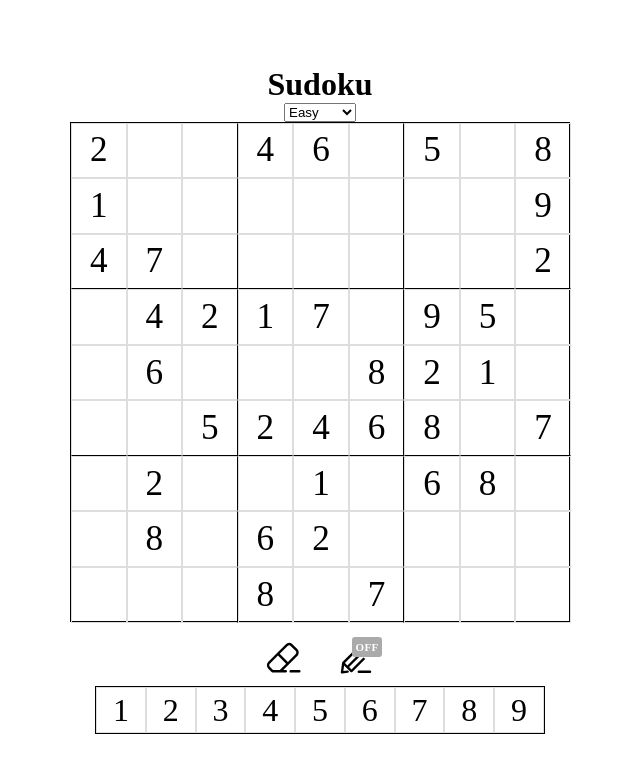
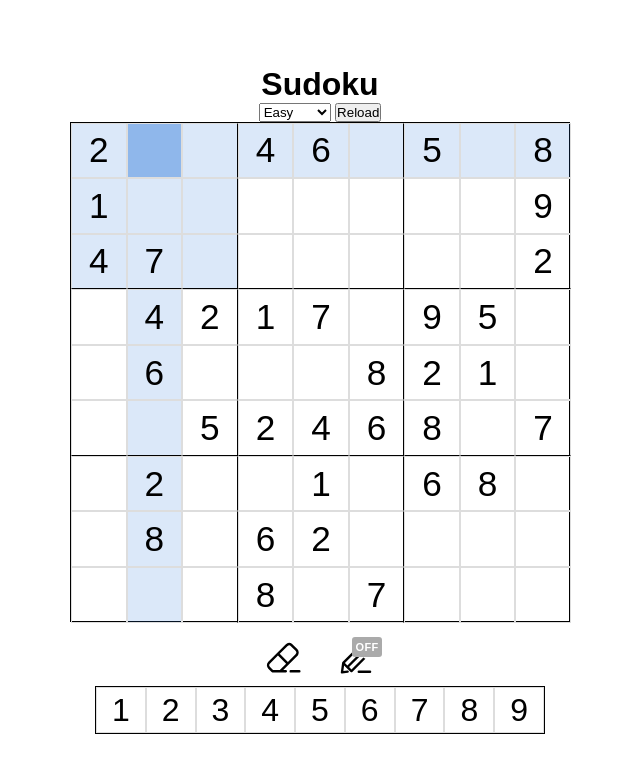
Before and after one commit to MattBuchs/Sudoku, a website built with Vite: page index.html in a window 1280 px wide. Both pictures are taken after a click on the element 474 px from the left and 150 px from the top of the page. Shown: the whole page, without its empty margins (320-960 px from the left). Built offline with nearby package versions, Linux system fonts and the light colour scheme.

Commit message:
adding color depending on the box that is clicked + reload button

```diff
--- a/index.html
+++ b/index.html
@@ -21,6 +21,7 @@
                     <option value="hard">Hard</option>
                     <option value="extreme">Extreme</option>
                 </select>
+                <button onclick="changeDifficulty()">Reload</button>
             </section>
             <section id="sudoku"></section>
             <section id="more">
--- a/js/app.js
+++ b/js/app.js
@@ -2,7 +2,13 @@ import {
     generateRandomNumber,
     generateUniqueRandomNumbers,
 } from "./randomNumber.js";
-import { emptyGrid } from "./utils.js";
+import { addEventListener, emptyGrid } from "./utils.js";
+
+export const changeDifficulty = () => {
+    const select = document.querySelector("#difficulty-select");
+    emptyGrid();
+    createGrid(select.value);
+};
 
 const createGrid = (difficulty) => {
     const COLS = 9;
@@ -56,6 +62,7 @@ const createGrid = (difficulty) => {
     }
 
     removeNumbers(difficulty);
+    addEventListener();
 };
 
 const removeNumbers = (difficulty) => {
@@ -85,12 +92,6 @@ const removeNumbers = (difficulty) => {
     });
 };
 
-export const changeDifficulty = () => {
-    const select = document.querySelector("#difficulty-select");
-    emptyGrid();
-    createGrid(select.value);
-};
-
 document.addEventListener("DOMContentLoaded", () => {
     const select = document.querySelector("#difficulty-select");
     select.value = "easy";
--- a/js/utils.js
+++ b/js/utils.js
@@ -5,3 +5,44 @@ export const emptyGrid = () => {
         box.remove();
     });
 };
+
+const addHighlighting = (boxs, box) => {
+    boxs.forEach((el) => {
+        if (el.classList.contains("box-selected"))
+            el.classList.remove("box-selected");
+
+        if (el.classList.contains("color-extend"))
+            el.classList.remove("color-extend");
+    });
+    box.classList.add("box-selected");
+
+    const rows = document.querySelectorAll(`.row-${box.className[4]}`);
+    const cols = document.querySelectorAll(`.col-${box.className[10]}`);
+    const squares = document.querySelectorAll(`.box-${box.className[16]}`);
+
+    rows.forEach((row) => {
+        if (!row.classList.contains("box-selected"))
+            row.classList.add("color-extend");
+    });
+
+    cols.forEach((col) => {
+        if (!col.classList.contains("box-selected"))
+            col.classList.add("color-extend");
+    });
+
+    squares.forEach((square) => {
+        if (!square.classList.contains("box-selected"))
+            square.classList.add("color-extend");
+    });
+};
+
+export const addEventListener = () => {
+    const boxs = document.querySelectorAll("#sudoku div");
+
+    boxs.forEach((box) => {
+        box.addEventListener("click", () => addHighlighting(boxs, box));
+
+        if (box.textContent === "") {
+        }
+    });
+};
--- a/style.css
+++ b/style.css
@@ -9,6 +9,7 @@
 body {
     width: 100%;
     height: 100vh;
+    font-family: Arial, Helvetica, sans-serif;
 }
 
 .app {
@@ -35,7 +36,6 @@ body {
     align-items: center;
     border: 1px solid #ddd;
     font-size: 2.2rem;
-    cursor: pointer;
 }
 
 #more {
@@ -111,3 +111,11 @@ body {
     background-color: #2070d8;
     color: #fff;
 }
+
+.box-selected {
+    background-color: #2070d880;
+}
+
+.color-extend {
+    background-color: #2070d829;
+}
--- a/vite.config.js
+++ /dev/null
@@ -1,3 +0,0 @@
-export default {
-    base: "Sudoku",
-};
```
